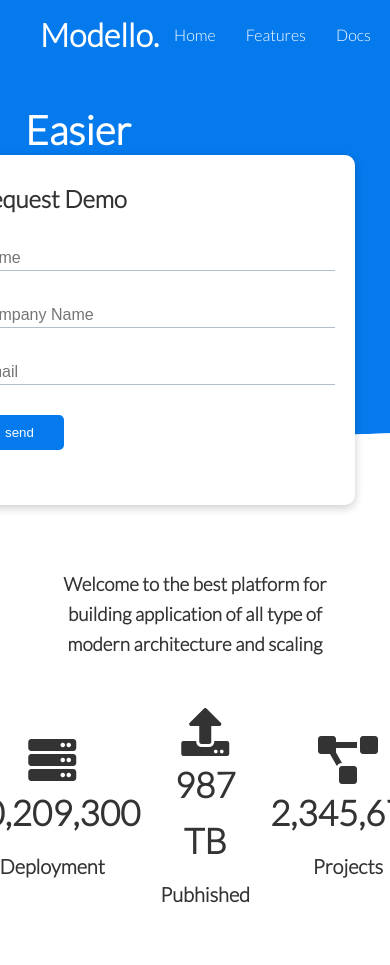
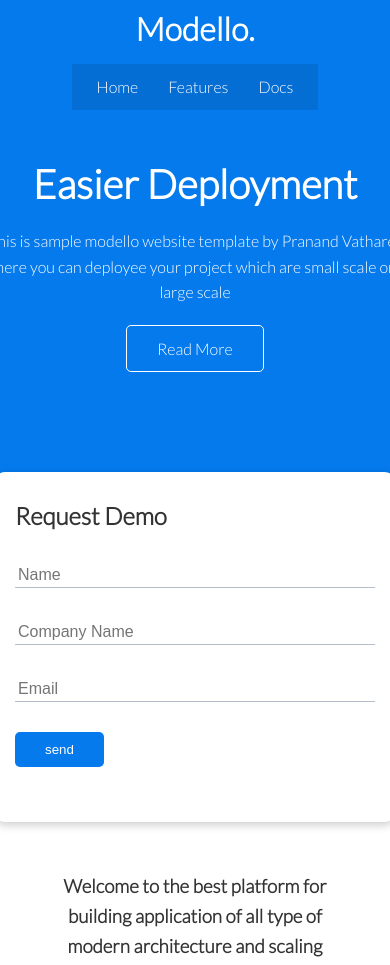
Before and after one commit to pranandv/Modello-responsive-webTemplate, a plain HTML site: page index.html in a window 390 px wide. Shown: the top 965 px of the page. Drawn offline with Linux system fonts and the light colour scheme.

Commit message:
made responsive

```diff
--- a/css/style.css
+++ b/css/style.css
@@ -183,3 +183,45 @@ img{
  .footer .social a{
      margin: 0 10px;
  }
+
+ /*mediaquery for tablet and under */
+@media(max-width:920px){
+    .grid,
+    .showcase .grid,
+    .stats .grid,
+    .cli .grid,
+    .cloud .grid{
+        grid-template-columns: 1fr;
+        grid-template-rows: 1fr;
+    }
+  .showcase{
+      height: auto;
+  }
+  .showcase-text{
+      text-align: center;
+      margin-top: 40px;
+  }
+  .showcase-form{
+      justify-self: center;
+      margin: auto;
+  }
+  .cli .grid > *:first-child{
+    grid-column: 1;
+    grid-row:1;
+}
+}
+
+ /*media query for mobile devices*/
+ @media(max-width:500px){
+     .navbar{
+         height: 110px;
+     }
+     .navbar .flex{
+         flex-direction: column;
+     }
+     .navbar ul{
+         padding: 10px;
+         background-color: rgb(0, 0, 0,0.1);
+         overflow: hidden;
+     }
+ }
```
